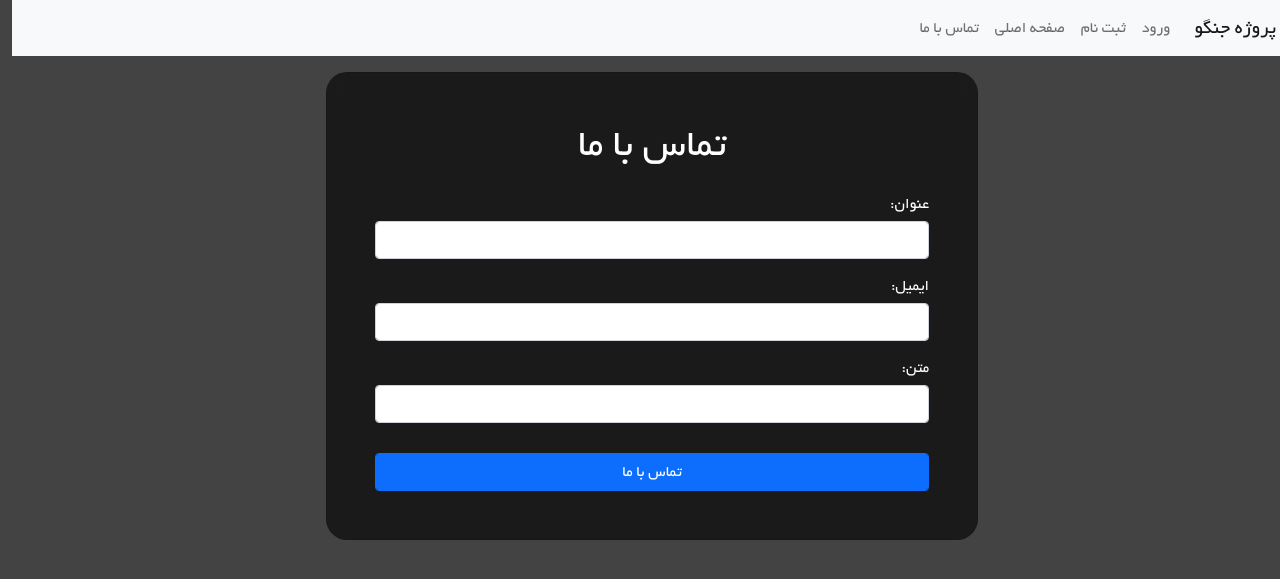
After one commit to kmirzavaziri/dsc-django, a Django app: page /contact-us in a window 1280 px wide. The commit adds this page. Shown: the top 579 px of the page. Run offline with Django 4.2, Linux system fonts and the light colour scheme.

Commit message:
Added contact us form

```diff
--- a/main/dictionary.py
+++ b/main/dictionary.py
@@ -7,6 +7,12 @@ __EXP = {
         'login': 'ورود',
         'register': 'ثبت نام',
         'home_page_content': 'سلام. به سامانه‌ی انتخاب واحد مجازی خوش آمدید.',
+        'contact_us': 'تماس با ما',
+        'contact_us_success': 'درخواست شما ثبت شد',
+        'back': 'بازگشت',
+        'contact_us.title': 'عنوان',
+        'contact_us.email': 'ایمیل',
+        'contact_us.text': 'متن',
     },
     'en-us': {
 
--- /dev/null
+++ b/main/forms.py
@@ -0,0 +1,10 @@
+from django import forms
+
+
+class BootstrapForm(forms.Form):
+    def __init__(self, *args, **kwargs):
+        super().__init__(*args, **kwargs)
+        for visible in self.visible_fields():
+            if 'class' not in visible.field.widget.attrs:
+                visible.field.widget.attrs['class'] = ''
+            visible.field.widget.attrs['class'] += ' form-control'
--- a/main/settings.py
+++ b/main/settings.py
@@ -136,3 +136,6 @@ DEFAULT_AUTO_FIELD = 'django.db.models.BigAutoField'
 
 LOGIN_URL = "/login/"
 LOGIN_REDIRECT_URL = "/"
+
+
+EMAIL_BACKEND = 'django.core.mail.backends.console.EmailBackend'
--- /dev/null
+++ b/pages/forms.py
@@ -0,0 +1,10 @@
+from django import forms
+
+from main.dictionary import exp
+from main.forms import BootstrapForm
+
+
+class ContactUsForm(BootstrapForm):
+    title = forms.CharField(label=exp('contact_us.title'), min_length=1, max_length=50)
+    email = forms.EmailField(label=exp('contact_us.email'), widget=forms.EmailInput(attrs={'class': 'force-ltr'}))
+    text = forms.CharField(label=exp('contact_us.text'), min_length=10, max_length=250)
--- a/pages/urls.py
+++ b/pages/urls.py
@@ -1,8 +1,10 @@
 from django.urls import path
 
-from .views import home_view
+from .views import home_view, contact_us_view, contact_us_success_view
 
 app_name = 'pages'
 urlpatterns = [
     path('', home_view, name='home'),
+    path('contact-us', contact_us_view, name='contact_us'),
+    path('contact-us-success', contact_us_success_view, name='contact_us_success'),
 ]
--- a/pages/views.py
+++ b/pages/views.py
@@ -1,5 +1,30 @@
-from django.shortcuts import render
+from django.shortcuts import render, redirect
+from django.urls import reverse
+
+from .forms import ContactUsForm
+from utils import send_email
 
 
 def home_view(request):
     return render(request, 'pages/home.html')
+
+
+def contact_us_view(request):
+    if request.method == 'POST':
+        form = ContactUsForm(request.POST)
+        if form.is_valid():
+            cd = form.cleaned_data
+            title = cd.get('title')
+            email = cd.get('email')
+            text = cd.get('text')
+            body = f'text:\n{text}\n\nemail: {email}'
+            send_email(subject=title, body=body, to_email='danial.erfanian@divar.ir', from_email='does@not.matter')
+            return redirect(reverse('pages:contact_us_success'))
+    else:
+        form = ContactUsForm()
+
+    return render(request, 'pages/contact_us.html', {'form': form})
+
+
+def contact_us_success_view(request):
+    return render(request, 'pages/contact_us_success.html')
--- a/templates/base.html
+++ b/templates/base.html
@@ -35,8 +35,11 @@
             <li class="nav-item">
                 <a id="register" class="nav-link" href="{% url 'users:register' %}">{% exp 'register' %}</a>
             </li>
-            <li class="nav-item active">
+            <li class="nav-item">
                 <a id="homepage" class="nav-link" href="{% url 'pages:home' %}">{% exp 'home' %}</a>
+            </li>
+            <li class="nav-item">
+                <a id="contact-us" class="nav-link" href="{% url 'pages:contact_us' %}">{% exp 'contact_us' %}</a>
             </li>
         </ul>
     </div>
--- /dev/null
+++ b/templates/pages/contact_us.html
@@ -0,0 +1,17 @@
+{% extends 'base.html' %}
+{% load main_extras %}
+
+{% block title %}{% exp 'contact_us' %}{% endblock %}
+
+{% block content %}
+    <div class="row justify-content-center">
+        <div class="col-md-6 p-5 mt-3 card">
+            <h1 class="align-self-center">{% exp 'contact_us' %}</h1>
+            <form method="post" class="django-form">
+                {% csrf_token %}
+                {{ form.as_table }}
+                <input type="submit" class="btn btn-primary form-control" value="{% exp 'contact_us' %}">
+            </form>
+        </div>
+    </div>
+{% endblock %}
--- /dev/null
+++ b/utils.py
@@ -0,0 +1,5 @@
+from django.core.mail import send_mail
+
+
+def send_email(*, subject, body, to_email, from_email):
+    send_mail(subject=subject, message=body, from_email=from_email, recipient_list=[to_email], fail_silently=True)
```
Also changed, not shown: templates/pages/contact_us_success.html (added, +13 -0 lines), users/forms.py (+1 -9 lines), users/views.py (line endings or trailing spaces).
